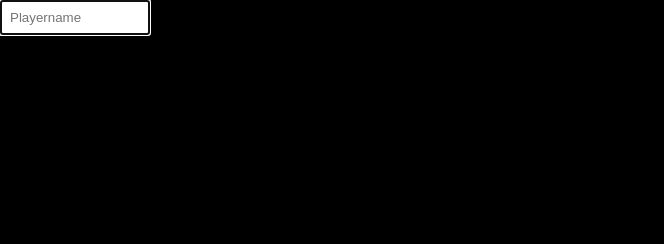
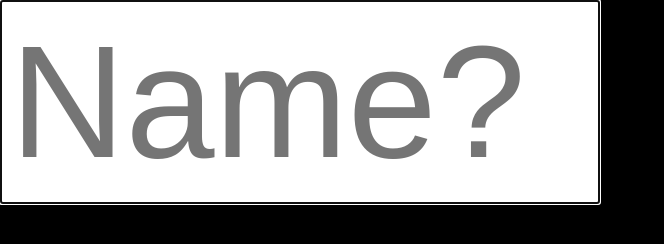
Before and after one commit to rachoac/shooter, a website built with webpack: page index.html in a window 1280 px wide. Shown: the whole page, without its empty margins (0-664 px from the left). Built offline with nearby package versions, Linux system fonts and the light colour scheme.

Commit message:
huge login

```diff
--- a/index.html
+++ b/index.html
@@ -6,7 +6,7 @@
     <script id="script1" type="text/javascript" src="public/build/main.js"></script>
 </head>
 <body>
-    <input type="text" id="player-name" placeholder="Playername">
+    <input type="text" id="player-name" placeholder="Name?">
     <canvas id="canvas1"></canvas>
     <script>
         var savedName = localStorage.getItem("_playerName_");
--- a/style.css
+++ b/style.css
@@ -9,6 +9,7 @@ body {
 }
 
 #player-name {
-    width: 150px;
+    width: 600px;
     padding: 8px;
+    font-size: 10em;
 }
```
